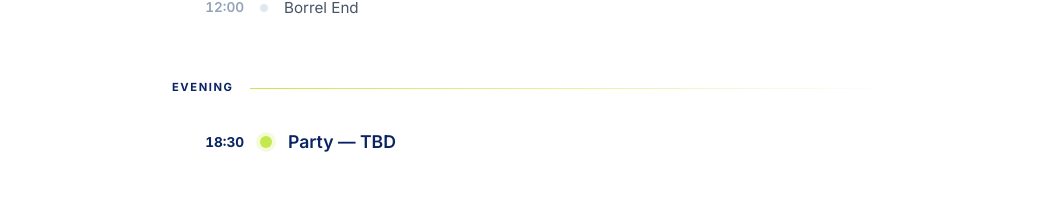
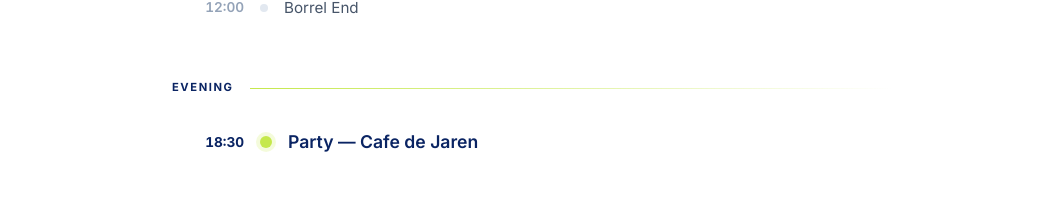
Before and after one commit to noon-abdulqadir/defense-noon, a Vue app: page / in a window 1280 px wide. Shown: the part 1696-1914 px from the top of the page, without its empty margins (108-1171 px from the left). Built offline with nearby package versions, Linux system fonts and the light colour scheme; no server answers; a web font is replaced by a local one.

Commit message:
Update schedule: party venue from TBD to Cafe de Jaren
Co-Authored-By: Claude Sonnet 4.6 <noreply@anthropic.com>

```diff
--- a/src/components/TimelineSection.vue
+++ b/src/components/TimelineSection.vue
@@ -38,7 +38,7 @@ const phases = [
     key: 'party',
     label: 'Evening',
     events: [
-      { time: '18:30', label: 'Party — TBD', big: true },
+      { time: '18:30', label: 'Party — Cafe de Jaren', big: true },
     ],
   },
 ]
```
